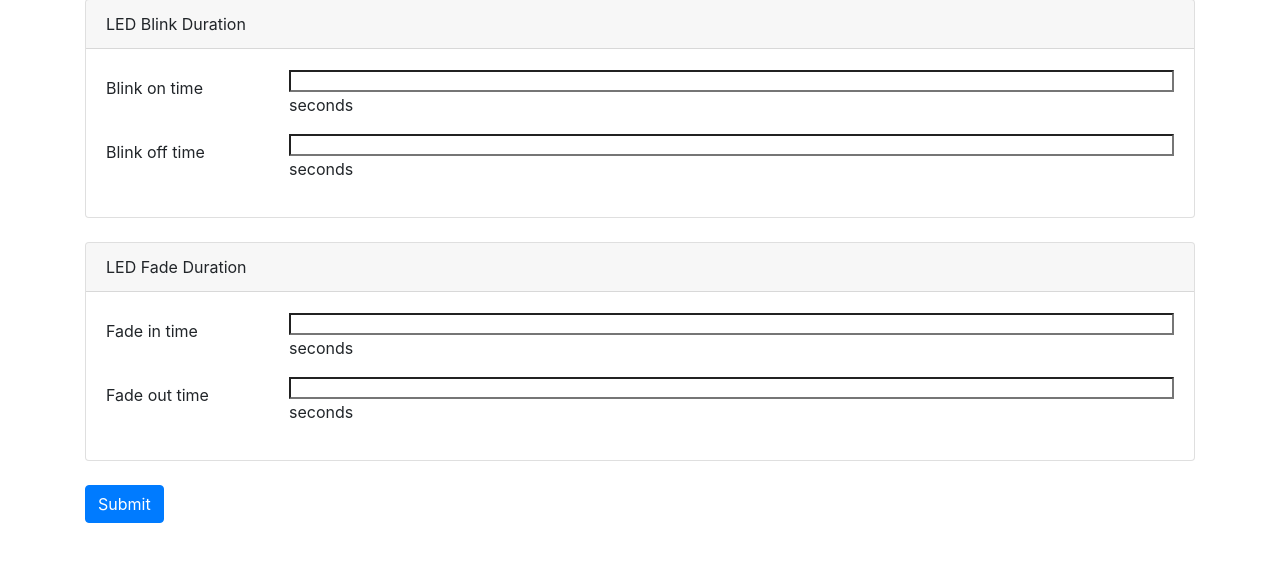
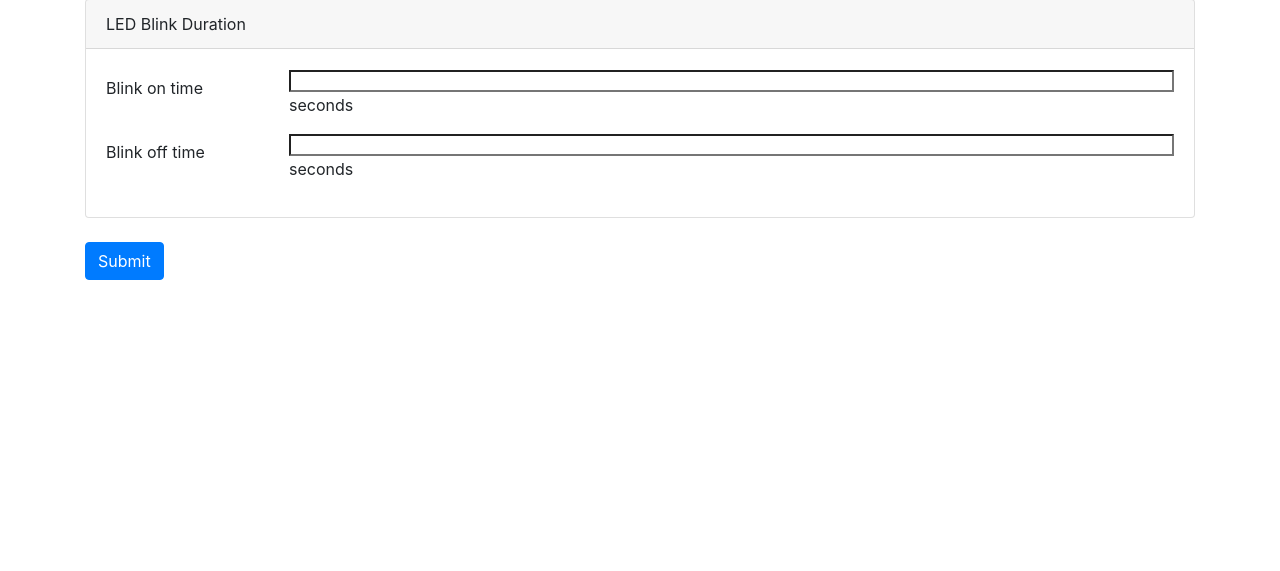
Before and after one commit to ichigozero/iot-py, a Python web app: template app/templates/settings/pydensha.html in a window 1280 px wide. Shown: the part 876-1447 px from the top of the page. After the commit the page ends 1156 px from the top, so only its background shows below. Run offline with Jinja, Linux system fonts and the light colour scheme; the template is opened without the code that fills it: most values are stand-ins (such as "Sample title", 1, 10 or a date in 2020); form fields are guessed from the names that the template uses.

Commit message:
Remove fade in/out dropdowns from pydensha setting

```diff
--- a/app/settings/forms.py
+++ b/app/settings/forms.py
@@ -90,8 +90,6 @@
     led_blue = gpio_select_field(u'Blue')
     blink_on_time = DecimalRangeField(u'On Time', places=1)
     blink_off_time = DecimalRangeField(u'Off Time', places=1)
-    fade_in_time = DecimalRangeField(u'Fade In Time', places=1)
-    fade_out_time = DecimalRangeField(u'Fade Out Time', places=1)
 
     submit = SubmitField('Apply')
 
--- a/app/templates/settings/pydensha.html
+++ b/app/templates/settings/pydensha.html
@@ -120,7 +120,7 @@
           </div>
         </div>
       </div>
-      <div class="card mt-4">
+      <div class="card mt-4 mb-4">
         <div class="card-header">LED Blink Duration</div>
         <div class="card-body">
           <div class="form-group row">
@@ -142,33 +142,6 @@
                                      min=1.0, max=5.0, step=0.5) }}
               <output>
                 <span id="blink-off-time-val"></span>
-                <span> seconds</span>
-              </output>
-            </div>
-          </div>
-        </div>
-      </div>
-      <div class="card mt-4 mb-4">
-        <div class="card-header">LED Fade Duration</div>
-        <div class="card-body">
-          <div class="form-group row">
-            {{ form.fade_in_time.label(class_="col-lg-2 col-form-label") }}
-            <div class="col-lg-10">
-              {{ form.fade_in_time(id="fade-in-time", class_="custom-range",
-                                   min=1.0, max=5.0, step=0.5) }}
-              <output>
-                <span id="fade-in-time-val"></span>
-                <span> seconds</span>
-              </output>
-            </div>
-          </div>
-          <div class="form-group row">
-            {{ form.fade_out_time.label(class_="col-lg-2 col-form-label") }}
-            <div class="col-lg-10">
-              {{ form.fade_out_time(id="fade-out-time", class_="custom-range",
-                                    min=1.0, max=5.0, step=0.5) }}
-              <output>
-                <span id="fade-out-time-val"></span>
                 <span> seconds</span>
               </output>
             </div>
```
Also changed, not shown: app/settings/views.py (+1 -7 lines), tests/conftest.py (+0 -2 lines), tests/functional/test_settings.py (+1 -6 lines).
